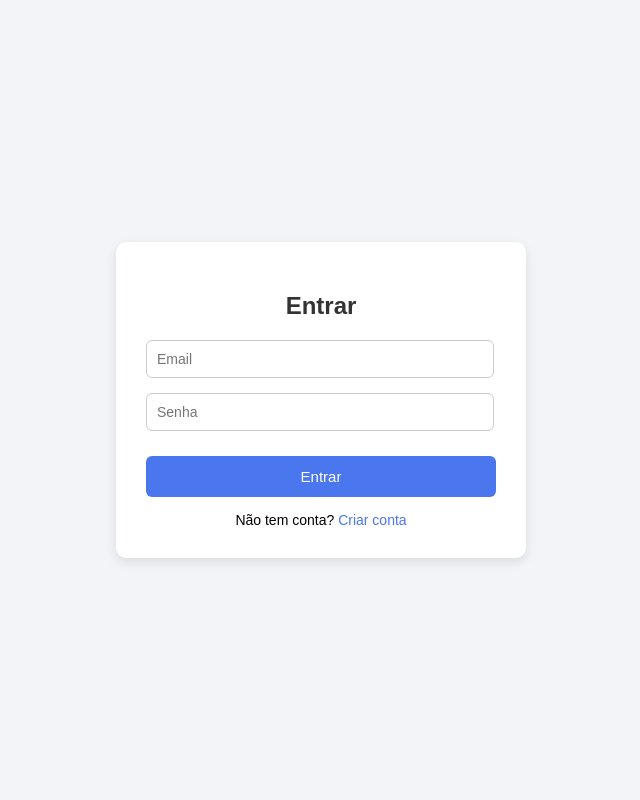
After one commit to HenriqueANunes/AppChamados, a Django app: page /vue/login in a window 1280 px wide. The commit adds this page. Shown: the whole page, without its empty margins (319-959 px from the left). Run offline with Django 5.2, Linux system fonts and the light colour scheme.

Commit message:
Criado tela de acesso do técnico usando Vue.js.

```diff
--- a/api/urls.py
+++ b/api/urls.py
@@ -1,7 +1,11 @@
 from django.urls import path
 from rest_framework_simplejwt.views import TokenObtainPairView, TokenRefreshView
+
+import api.views
 
 urlpatterns = [
     path("token/", TokenObtainPairView.as_view(), name="token_obtain_pair"),
     path("token/refresh/", TokenRefreshView.as_view(), name="token_refresh"),
+
+    path("login/cadastro", api.views.LoginCadastroView.as_view(), name="login_cadastro"),
 ]
--- /dev/null
+++ b/core/templates/vue/login.html
@@ -0,0 +1,178 @@
+<!DOCTYPE html>
+<html lang="pt-br">
+<head>
+    <meta charset="UTF-8">
+    <title>Login</title>
+
+    <script src="https://unpkg.com/vue@3/dist/vue.global.js"></script>
+
+    <style>
+        body {
+            margin: 0;
+            padding: 0;
+            background: #f2f4f7;
+            font-family: Arial, sans-serif;
+            display: flex;
+            align-items: center;
+            justify-content: center;
+            height: 100vh;
+        }
+
+        .card {
+            width: 350px;
+            background: white;
+            padding: 30px;
+            box-shadow: 0 4px 12px rgba(0,0,0,0.1);
+            border-radius: 10px;
+        }
+
+        h2 {
+            text-align: center;
+            margin-bottom: 20px;
+            color: #333;
+            font-weight: 600;
+        }
+
+        .input-group {
+            margin-bottom: 15px;
+        }
+
+        label {
+            display: block;
+            font-size: 14px;
+            margin-bottom: 5px;
+            color: #555;
+        }
+
+        input {
+            width: 93%;
+            padding: 10px;
+            border: 1px solid #ccc;
+            border-radius: 6px;
+            font-size: 14px;
+        }
+
+        input:focus {
+            border-color: #4a76ee;
+            outline: none;
+            box-shadow: 0 0 0 2px rgba(74, 118, 238, 0.2);
+        }
+
+        button {
+            width: 100%;
+            padding: 12px;
+            background: #4a76ee;
+            color: white;
+            border: none;
+            border-radius: 6px;
+            font-size: 15px;
+            cursor: pointer;
+            margin-top: 10px;
+            transition: 0.2s;
+        }
+
+        button:hover {
+            background: #3a62c8;
+        }
+
+        .error {
+            margin-top: 10px;
+            color: #d9534f;
+            text-align: center;
+            font-size: 14px;
+        }
+
+        .register-link {
+            margin-top: 15px;
+            text-align: center;
+            font-size: 14px;
+        }
+
+        .register-link a {
+            color: #4a76ee;
+            text-decoration: none;
+        }
+
+        .register-link a:hover {
+            text-decoration: underline;
+        }
+    </style>
+</head>
+
+<body>
+<div id="app">
+    <div class="card">
+        <h2>Entrar</h2>
+
+        <div class="input-group">
+            <label>
+                <input type="text" v-model="email" name="email" placeholder="Email" required>
+            </label>
+        </div>
+
+
+        <div class="input-group">
+            <label>
+                <input type="password" v-model="password" name="password" placeholder="Senha" required>
+            </label>
+        </div>
+
+        <button @click="login">Entrar</button>
+
+        <div class="error" v-if="error">
+            {{ error }}
+        </div>
+
+        <div class="register-link">
+            Não tem conta?
+            <a href="/vue/cadastro">Criar conta</a>
+        </div>
+    </div>
+</div>
+
+<script>
+const { createApp } = Vue;
+
+createApp({
+    data() {
+        return {
+            email: "",
+            password: "",
+            error: ""
+        };
+    },
+    methods: {
+        async login() {
+            this.error = "";
+
+            try {
+                const response = await fetch("/api/token/", {
+                    method: "POST",
+                    headers: { "Content-Type": "application/json" },
+                    body: JSON.stringify({
+                        username: this.email,
+                        password: this.password
+                    })
+                });
+
+                const data = await response.json();
+
+                if (!response.ok) {
+                    this.error = data.detail || "Erro ao fazer login.";
+                    return;
+                }
+
+                localStorage.setItem("access", data.access);
+                localStorage.setItem("refresh", data.refresh);
+
+                window.location.href = "home";
+            } catch (e) {
+                this.error = "Erro de conexão com o servidor.";
+            }
+        }
+    }
+}).mount("#app");
+</script>
+
+</body>
+</html>
--- a/core/urls.py
+++ b/core/urls.py
@@ -10,4 +10,8 @@ urlpatterns = [
     path("home/chamado", core.views.ChamadoCadastroView.as_view(), name="home_chamado"),
     path("home/chamado/<int:chamado_id>", core.views.ChamadoCadastroView.as_view(), name="home_chamado"),
 
+    path('vue/login', core.views.VueLoginView.as_view(), name='vue_login'),
+    path('vue/cadastro', core.views.VueCadastroView.as_view(), name='vue_cadatro'),
+    path('vue/home', core.views.VueHomeView.as_view(), name='vue_app'),
+
 ]
--- a/core/views.py
+++ b/core/views.py
@@ -2,6 +2,7 @@ from django.views import View
 from django.shortcuts import render, redirect
 from django.contrib.auth import authenticate, login
 from django.contrib import messages
+from django.views.generic import TemplateView
 
 import services.user
 import services.chamados
@@ -73,3 +74,13 @@ class ChamadoCadastroView(View):
 
         messages.error(request, erro)
         return redirect("home")
+
+
+class VueLoginView(TemplateView):
+    template_name = "vue/login.html"
+
+class VueHomeView(TemplateView):
+    template_name = "vue/home.html"
+
+class VueCadastroView(TemplateView):
+    template_name = "vue/cadastro.html"
```
Also changed, not shown: api/views.py (+18 -1 lines), core/templates/login.html (+18 -10 lines), core/templates/vue/cadastro.html (added, +181 -0 lines).
